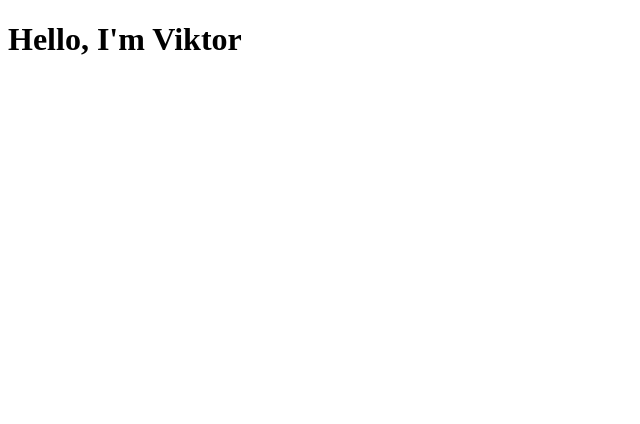
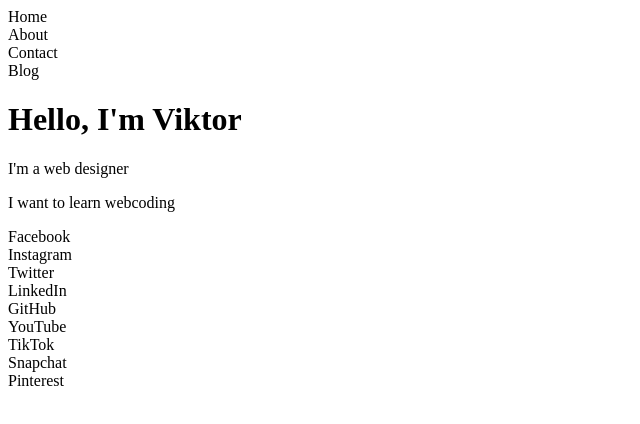
Before and after one commit to foetida-debent/design-engineering-journey, a plain HTML site: page index.html in a window 1280 px wide. Shown: the whole page, without its empty margins (0-640 px from the left). Drawn offline with Linux system fonts and the light colour scheme.

Commit message:
add page structure

```diff
--- a/index.html
+++ b/index.html
@@ -5,6 +5,27 @@
     <title>Viktor</title>
   </head>
   <body>
-    <h1>Hello, I'm Viktor</h1>
+     <header>
+        <nav>Home</nav>
+        <nav>About</nav>
+        <nav>Contact</nav>
+        <nav>Blog</nav>
+     </header>
+     <main>
+        <h1>Hello, I'm Viktor</h1>
+        <p>I'm a web designer</p>
+        <p>I want to learn webcoding</p>
+     </main>
+     <footer>
+        <nav>Facebook</nav>
+        <nav>Instagram</nav>
+        <nav>Twitter</nav>
+        <nav>LinkedIn</nav>
+        <nav>GitHub</nav>
+        <nav>YouTube</nav>
+        <nav>TikTok</nav>
+        <nav>Snapchat</nav>
+        <nav>Pinterest</nav>
+     </footer>
   </body>
 </html>
```
